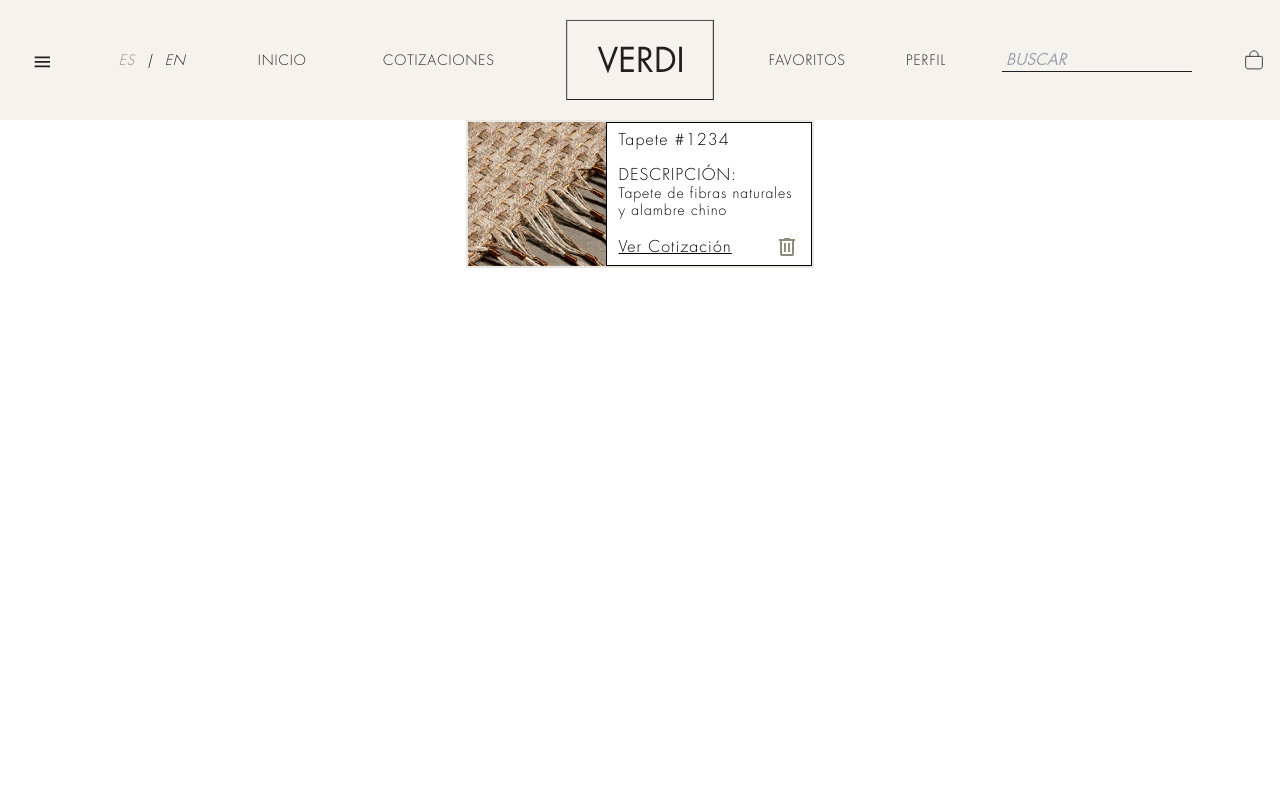
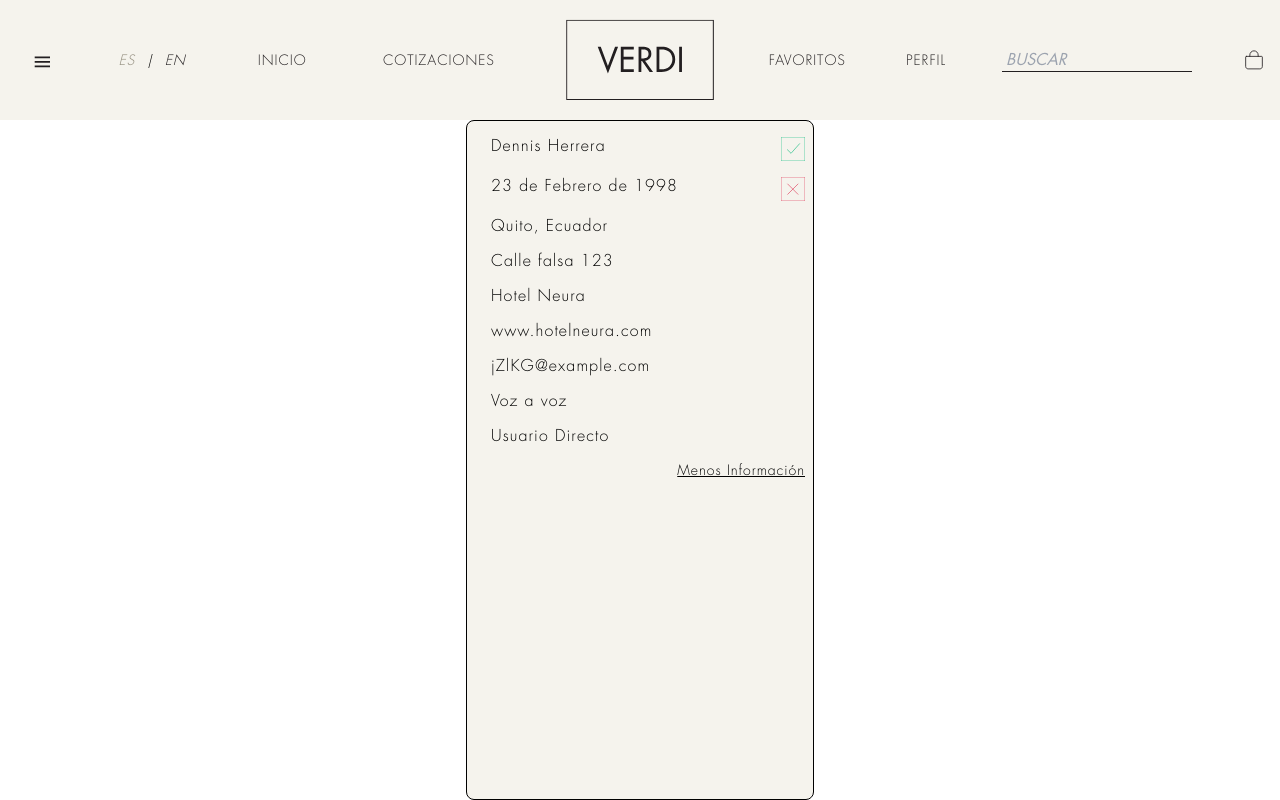
Before and after one commit to yoylermosquera/verdi-test, a Next.js app: page /folders in a window 1280 px wide. Built offline with nearby package versions, Linux system fonts and the light colour scheme; no server answers.

Commit message:
UserDetailsContainer component created, also green-accept and red-cancel colors added

```diff
--- a/src/components/quotationContainer/quotationProduct/index.tsx
+++ b/src/components/quotationContainer/quotationProduct/index.tsx
@@ -31,7 +31,7 @@ function QuotationProduct({
           alt={imgTitle}
         />
       </section>
-      <section className='w-3/5 h-full flex flex-col gap-2 lg:gap-4 border px-3 py-2'>
+      <section className='w-3/5 h-full flex flex-col gap-2 lg:gap-4  px-3 py-2'>
         <section className='flex flex-row '>
           <span className='text-title my-auto'>{productName} #{quotationNumber}</span>
         </section>
--- /dev/null
+++ b/src/components/userDetailsContainer/index.tsx
@@ -0,0 +1,76 @@
+import React from 'react';
+import Icon from '@/components/icon';
+import { Colors } from '@/styles/config/base';
+
+interface FolderTypeContainerProps {
+  userName: string;
+  dateOfBirth: string;
+  city?: string;
+  country?: string;
+  adress?: string;
+  companyName?: string;
+  companyUrl?: string;
+  email?: string;
+  methodOfknow?: string;
+  userType?: string;
+
+
+  className?: string;
+ }
+
+function UserDetailsContainer({
+    userName,
+    dateOfBirth,
+    city,
+    country,
+    adress,
+    companyName,
+    companyUrl,
+    email,
+    methodOfknow,
+    userType,
+
+    className,
+}: FolderTypeContainerProps
+) {
+
+  return (
+    // ver el tema del height?
+    <section className={`w-[20.5rem]  lg:w-[21.75rem] flex flex-col gap-4 border rounded-lg py-4 pl-6 pr-2 ${className} bg-beige-light`} >
+      <section className='w-full flex flex-row justify-between'>
+        <span className='text-title'>{userName}</span>
+        <Icon size={24} iconName='TickBoxLarge' color={Colors.greenAccept} />
+      </section>
+
+      <section className='w-full flex flex-row justify-between'>
+        <span className='text-title'>{dateOfBirth}</span>
+        <Icon size={24} iconName='CrossBoxLarge' color={Colors.redCancel} />
+      </section>
+
+      <span className='text-title'>{city}, {country}</span>
+
+      <span className='text-title'>{adress}</span>
+
+      <span className='text-title'>{companyName}</span>
+
+      <span className='text-title'>{companyUrl}</span>
+
+      <span className='text-title'>{email}</span>
+
+      <span className='text-title'>{methodOfknow}</span>
+
+      <span className='text-title'>{userType}</span>
+      <section className='flex flex-row justify-end'>
+            <span
+            className=' text-input underline underline-offset-1 hover:cursor-pointer my-auto'
+            onClick={() => { }}
+            >
+            Menos Información
+            </span>
+        </section>
+
+    </section>
+  );
+}
+
+export default UserDetailsContainer;
--- a/src/pages/folders/index.tsx
+++ b/src/pages/folders/index.tsx
@@ -5,6 +5,7 @@ import FolderPage from '@/components/folders/folderPage';
 import QuotationContainer from '@/components/quotationContainer/quotationDetailed';
 import QuotationProduct from '@/components/quotationContainer/quotationProduct';
 import productSample from '@/assets/images/examples/productSample.png';
+import UserDetailsContainer from '@/components/userDetailsContainer';
 
 const  FoldersPage: NextPageWithLayout = () => {
 
@@ -23,12 +24,25 @@ const  FoldersPage: NextPageWithLayout = () => {
       productCost='1,000,000'
       /> */}
 
-      <QuotationProduct
+      {/* <QuotationProduct
         img={productSample}
         imgTitle='Tapete'
         productName='Tapete'
         quotationNumber='1234'
         productDescription='Tapete de fibras naturales y alambre chino'
+      /> */}
+
+      <UserDetailsContainer
+        userName='Dennis Herrera'
+        dateOfBirth='23 de Febrero de 1998'
+        city='Quito'
+        country='Ecuador'
+        adress='Calle falsa 123'
+        companyName='Hotel Neura'
+        companyUrl='www.hotelneura.com'
+        email='jZlKG@example.com'
+        methodOfknow='Voz a voz'
+        userType='Usuario Directo'
       />
 
       {/* <FolderPage /> */}
--- a/src/styles/config/base.ts
+++ b/src/styles/config/base.ts
@@ -12,6 +12,8 @@ export const Colors = {
     gold: '#B8B09D',
     goldDark: '#918B7C',
     needChanges: '#DB3500',
+    greenAccept: '#15BC80',
+    redCancel: '#DF3B58',
 }
 
 export const HEADER_HEIGHT_MOBILE = '4.5rem';
--- a/src/styles/globals.scss
+++ b/src/styles/globals.scss
@@ -11,6 +11,8 @@
   --gold: #b8b09d;
   --gold-dark: #918b7c;
   --need-changes: #db3500;
+  --green-accept: #15BC80;
+  --red-cancel: #DF3B58;
   --transparent: transparent;
   --orange: #EAAD11
 }
--- a/tailwind.config.js
+++ b/tailwind.config.js
@@ -14,6 +14,8 @@ module.exports = {
       'gold': 'var(--gold)',
       'gold-dark': 'var(--gold-dark)',
       'need-changes': 'var(--need-changes)',
+      'green-accept': 'var(--green-accept)',
+      'red-cancel': 'var(--red-cancel)',
       'transparent': 'var(--transparent)',
       'black30': 'rgba(0, 0, 0, 0.3)'
     },
```
